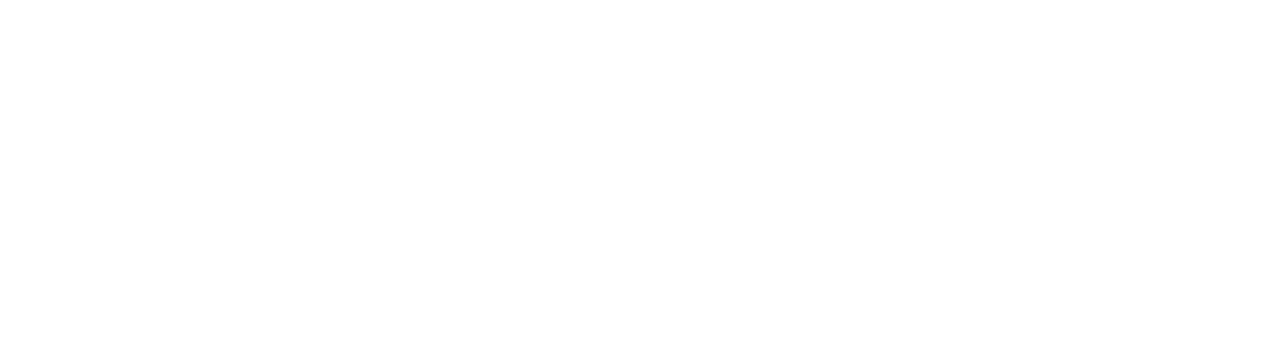
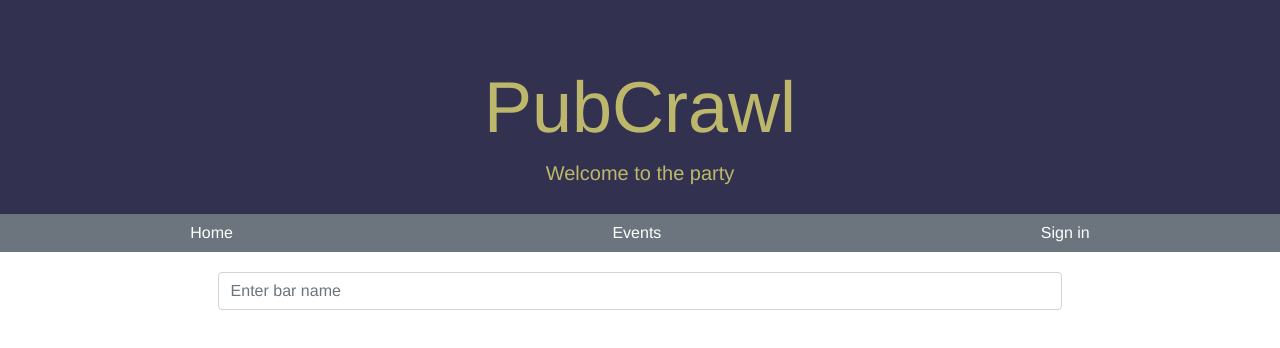
Before and after one commit to Brother-Blue/Pubcrawl-web-app, a Vue app in the folder client/: page /home in a window 1280 px wide. Shown: the top 348 px of the page. Built offline with nearby package versions, Linux system fonts and the light colour scheme.

Commit message:
Fix link to home page from navbar

```diff
--- a/client/src/components/Header.vue
+++ b/client/src/components/Header.vue
@@ -8,7 +8,7 @@
     <div class="btn-group">
       <b-button-group>
         <b-button class="btn">
-            <router-link to="/" class="btn-link">Home</router-link>
+            <router-link to="/home" class="btn-link">Home</router-link>
         </b-button>
         <b-button class="btn">
             <router-link to="/events" class="btn-link">Events</router-link>
--- a/client/src/router.js
+++ b/client/src/router.js
@@ -10,7 +10,7 @@ export default new Router({
   base: process.env.BASE_URL,
   routes: [
     {
-      path: '/',
+      path: '/home',
       name: 'home',
       component: Home
     },
```
